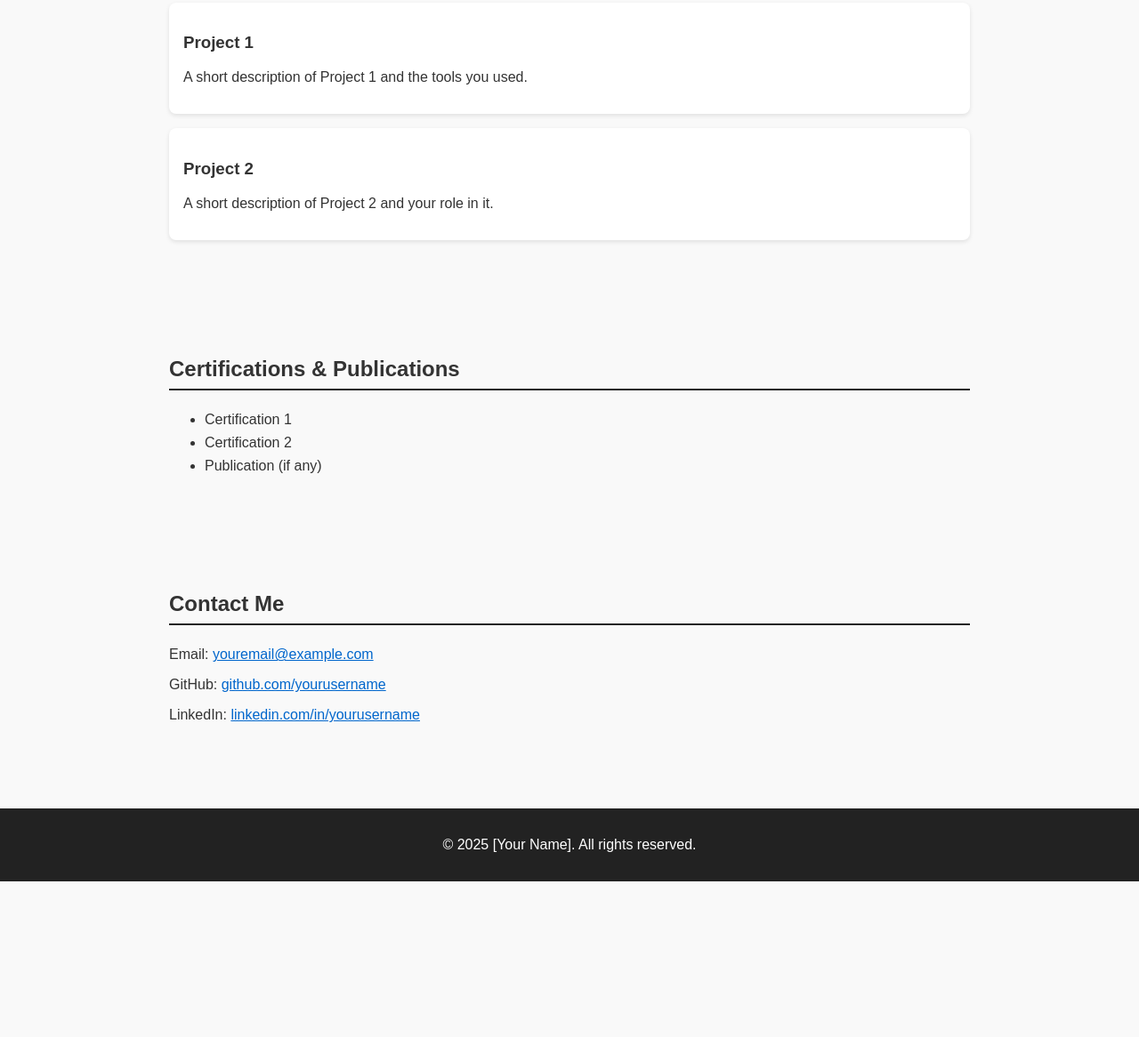
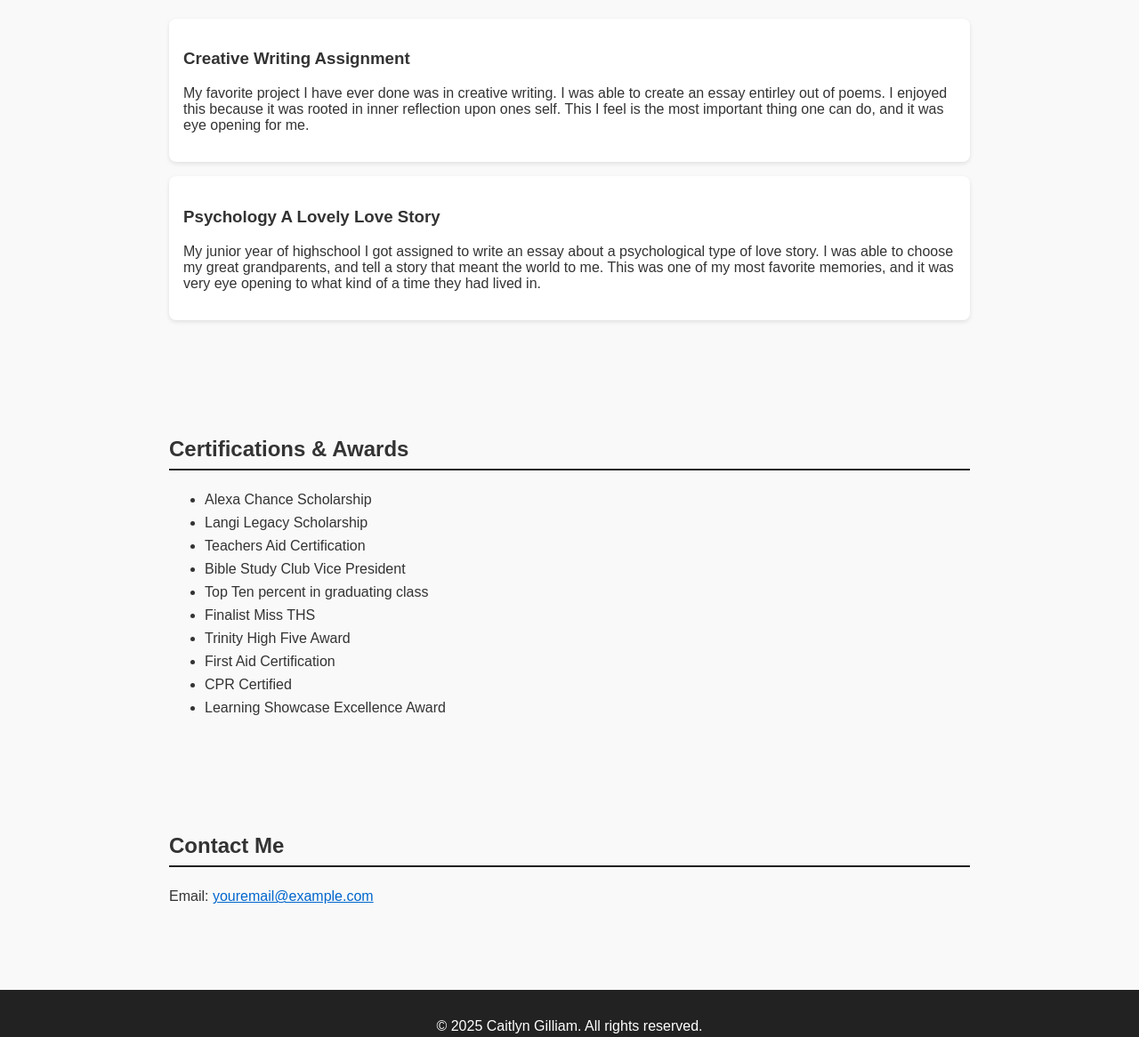
Before and after one commit to caitg2005/caitg2005.github.io, a plain HTML site: page index.html in a window 1280 px wide. Shown: the part 439-1605 px from the top of the page at 89% size. Before the commit the page ends 1430 px from the top, so only its background shows below. Drawn offline with Linux system fonts and the light colour scheme.

Commit message:
Update index.html

```diff
--- a/index.html
+++ b/index.html
@@ -7,7 +7,6 @@
   <link rel="stylesheet" href="style.css">
 </head>
 <body>
-  <!-- Navigation -->
   <header>
     <nav>
       <h1>My Portfolio</h1>
@@ -20,46 +19,49 @@
     </nav>
   </header>
 
-  <!-- About Section -->
   <section id="about">
     <h2>About Me</h2>
-    <p>Hello! I'm <strong>[Your Name]</strong>, a <strong>[Your Role/Field]</strong>.
-       I enjoy building projects that highlight my skills in <strong>[Your Skills]</strong>.</p>
+    <p>Hello! I'm <strong>Caitlyn Gilliam</strong>, a <strong>psychology and criminal justice major</strong>.
+       I enjoy building projects that highlight my skills in <strong>[Creativity, Grit, Determination, and Hardwork]</strong>.</p>
   </section>
 
-  <!-- Projects Section -->
+
   <section id="projects">
     <h2>Projects</h2>
     <div class="project">
-      <h3>Project 1</h3>
-      <p>A short description of Project 1 and the tools you used.</p>
+      <h3> Creative Writing Assignment</h3>
+      <p>My favorite project I have ever done was in creative writing. I was able to create an essay entirley out of poems. I enjoyed this because it was rooted in inner reflection upon ones self. This I feel is the most important thing one can do, and it was eye opening for me.</p>
     </div>
     <div class="project">
-      <h3>Project 2</h3>
-      <p>A short description of Project 2 and your role in it.</p>
+      <h3>Psychology A Lovely Love Story</h3>
+      <p>My junior year of highschool I got assigned to write an essay about a psychological type of love story. I was able to choose my great grandparents, and tell a story that meant the world to me. This was one of my most favorite memories, and it was very eye opening to what kind of a time they had lived in.</p>
     </div>
   </section>
 
-  <!-- Certifications Section -->
+
   <section id="certifications">
-    <h2>Certifications & Publications</h2>
+    <h2>Certifications & Awards</h2>
     <ul>
-      <li>Certification 1</li>
-      <li>Certification 2</li>
-      <li>Publication (if any)</li>
+      <li>Alexa Chance Scholarship</li>
+      <li>Langi Legacy Scholarship</li>
+      <li>Teachers Aid Certification</li>
+      <li>Bible Study Club Vice President</li>
+      <li>Top Ten percent in graduating class</li>
+      <li>Finalist Miss THS</li>
+      <li>Trinity High Five Award</li>
+      <li>First Aid Certification</li>
+      <li>CPR Certified</li>
+      <li>Learning Showcase Excellence Award</li>
     </ul>
   </section>
 
-  <!-- Contact Section -->
   <section id="contact">
     <h2>Contact Me</h2>
-    <p>Email: <a href="mailto:youremail@example.com">youremail@example.com</a></p>
-    <p>GitHub: <a href="https://github.com/yourusername" target="_blank">github.com/yourusername</a></p>
-    <p>LinkedIn: <a href="https://linkedin.com/in/yourusername" target="_blank">linkedin.com/in/yourusername</a></p>
+    <p>Email: <a href="cgilliam3@leomail.tamuc.edu">youremail@example.com</a></p>
   </section>
 
   <footer>
-    <p>&copy; 2025 [Your Name]. All rights reserved.</p>
+    <p>&copy; 2025 Caitlyn Gilliam. All rights reserved.</p>
   </footer>
 </body>
 </html>
```
